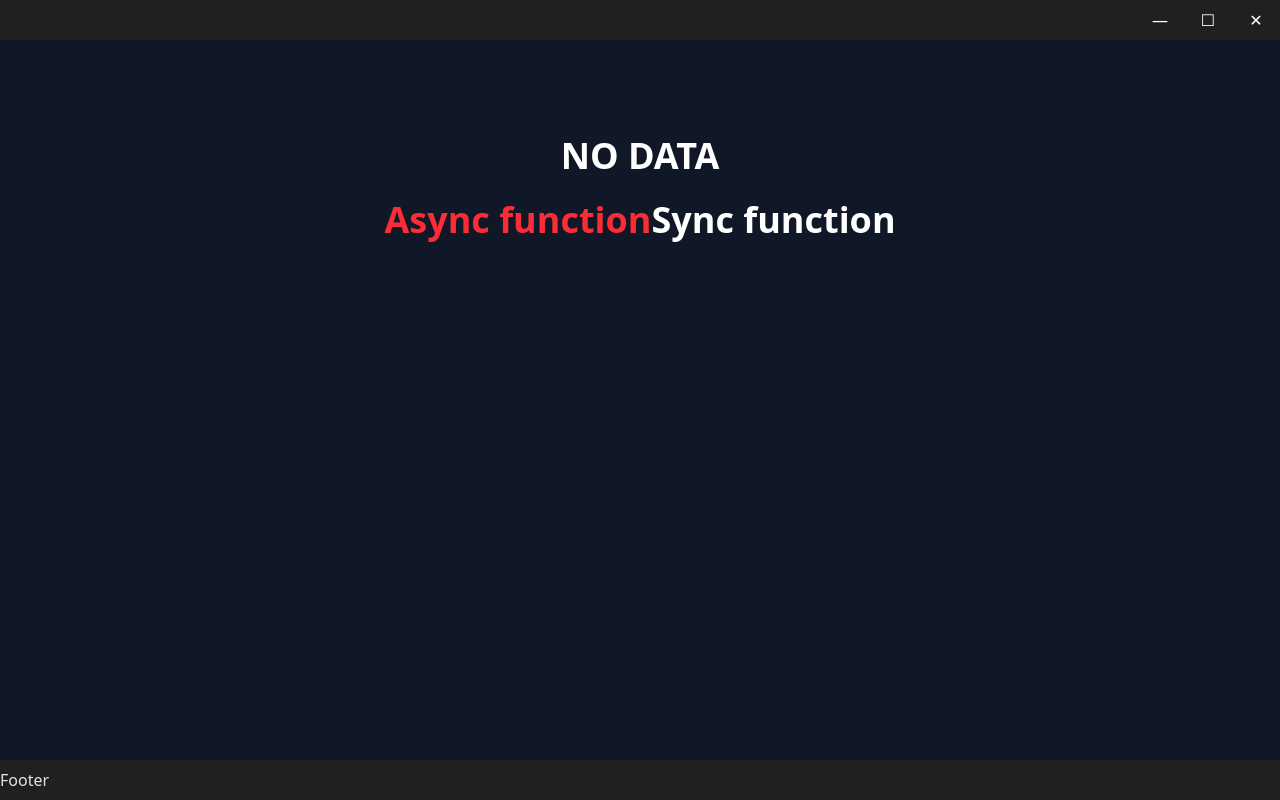
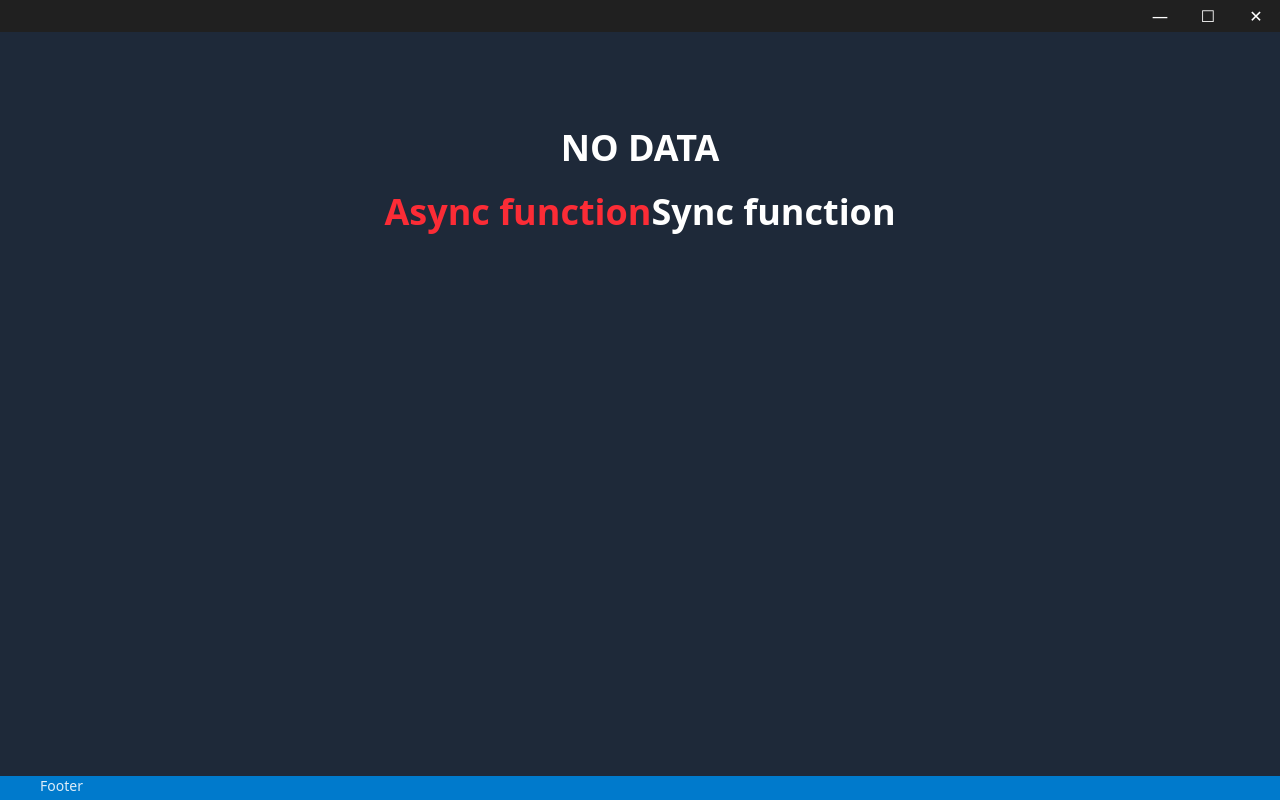
Before and after one commit to alesurankar/CefApp, a React (Vite) app in the folder ReactCef/: page / in a window 1280 px wide. Built offline with nearby package versions, Linux system fonts and the light colour scheme.

Commit message:
setting minimum window dimension and also adjusting frontend

```diff
--- a/ReactCef/src/gui/BodyFrame.tsx
+++ b/ReactCef/src/gui/BodyFrame.tsx
@@ -71,7 +71,7 @@ const BodyFrame: React.FC<BodyFrameProps> = ({ className }) => {
     }
 
   return (
-    <div className={`bg-gray-900 text-white p-4 ${className ?? ''}`}>
+    <div className={`bg-gray-800 text-white p-4 ${className ?? ''}`}>
       <div className="text-4xl font-bold text-center my-20">
         <p>
             {inProgress ? "Test in progress..." : answer ?? "NO DATA"}
--- a/ReactCef/src/gui/FooterBar.tsx
+++ b/ReactCef/src/gui/FooterBar.tsx
@@ -2,7 +2,9 @@
 const FooterBar = () => {
 
   return (
-    <div className="h-10 w-full flex items-center justify-between bg-[#202020]">Footer</div>
+    <div className="h-6 w-full flex items-center justify-between bg-[#007acc]">
+      <p className="pl-10 pb-1 text-sm truncate">Footer</p>
+    </div>
   );
 };
 
--- a/ReactCef/src/gui/TitleBar.tsx
+++ b/ReactCef/src/gui/TitleBar.tsx
@@ -24,7 +24,7 @@ function myCefResize(): void
 const TitleBar = () => {
   return (
     <div id="titlebar"
-        className="h-10 w-full flex items-center justify-between bg-[#202020] text-white select-none [webkit-app-region:drag]"
+        className="h-8 w-full flex items-center justify-between bg-[#202020] text-white select-none [webkit-app-region:drag]"
     >
 
       {/* Left empty for spacing if needed */}
```
Also changed, not shown: ReactCef/src/App.tsx (+5 -8 lines), 1 other file (tests, documents, lock files or other folders).
